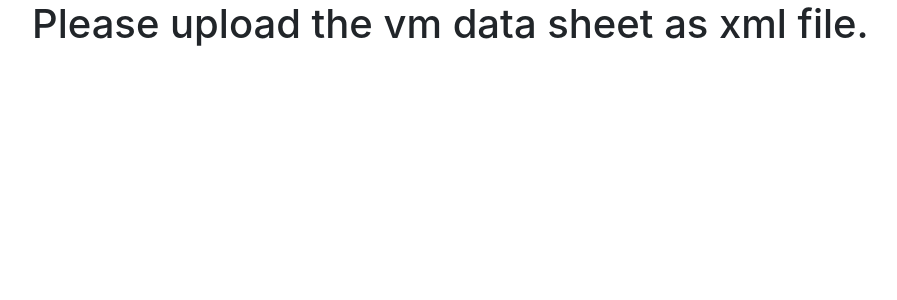
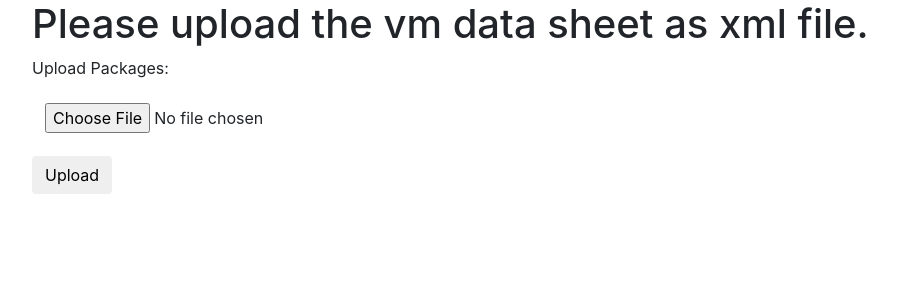
Before and after one commit to sue-hntr/matchmatchphilly, a Flask app: page /getvm in a window 1280 px wide. Shown: the top 300 px of the page, without its empty margins (53-950 px from the left). Run offline with Flask 2, Linux system fonts and the light colour scheme; some libraries are stand-ins or nearby versions.

Commit message:
vm-submit-button

```diff
--- a/templates/getvm.html
+++ b/templates/getvm.html
@@ -12,7 +12,13 @@
       <div class="container">
         <div id="transfer">
           <p class="h1">Please upload the vm data sheet as xml file.</p>
-
+          <form id="package_form" action="" method="POST">
+            <div>
+              <p>Upload Packages:</p>
+              <p><input id="upload_button" type="file" class="btn btn-default btn-xs" name="file"></p>
+              <p><input id="submit_button" type="submit" class="btn" value="Upload">
+            </div>
+          </form>
           </p>
         </div> <!-- close transfer -->
     </div> <!-- close container -->
```
